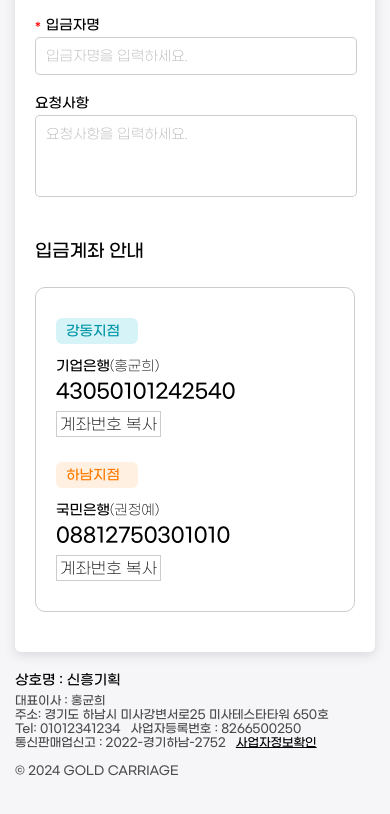
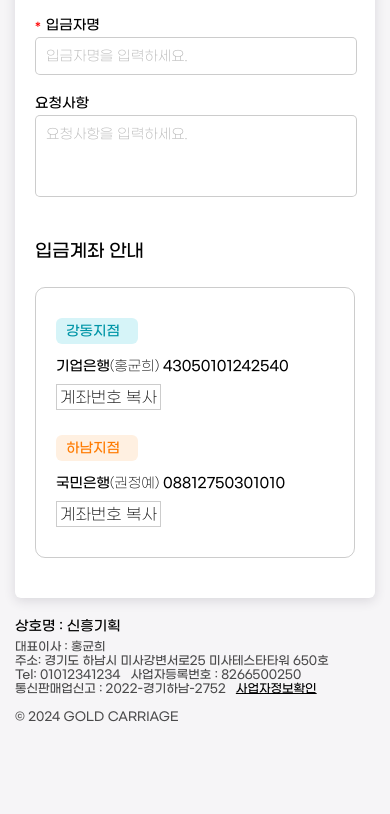
Before and after one commit to ossoni/goldcarriage, a plain HTML site: page index.html in a window 390 px wide. Shown: the part 1204-2018 px from the top of the page. Drawn offline with nearby package versions, Linux system fonts and the light colour scheme.

Commit message:
주문정보 수정

```diff
--- a/css/style.css
+++ b/css/style.css
@@ -327,7 +327,7 @@ footer p {font-size: 12px;}
         padding-left: 10px;
         line-height: 25px;
     }
-    .account ul li:nth-child(2) strong {font-size: 20px;}
+    .account ul li:nth-child(2) strong {font-size: 14px;}
     .account ul li button {
         font-size: 14px;
     }
```
